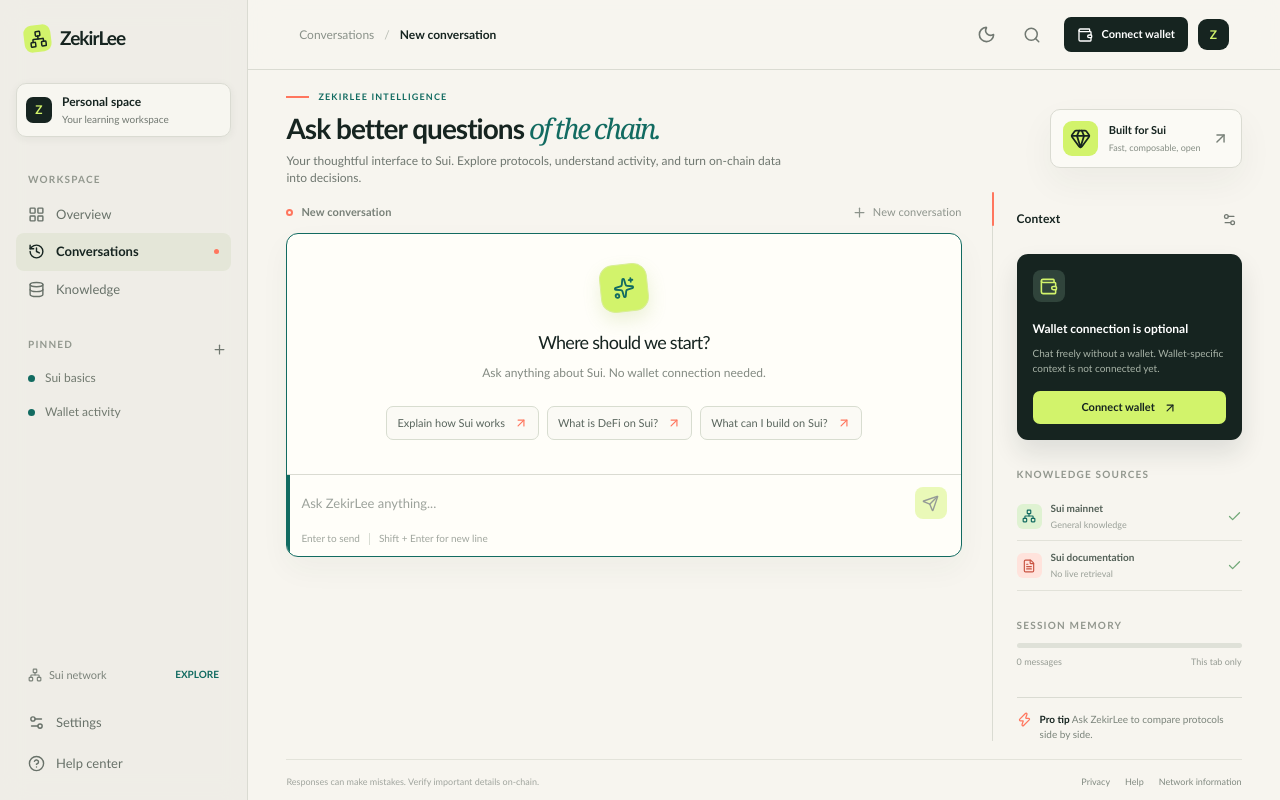
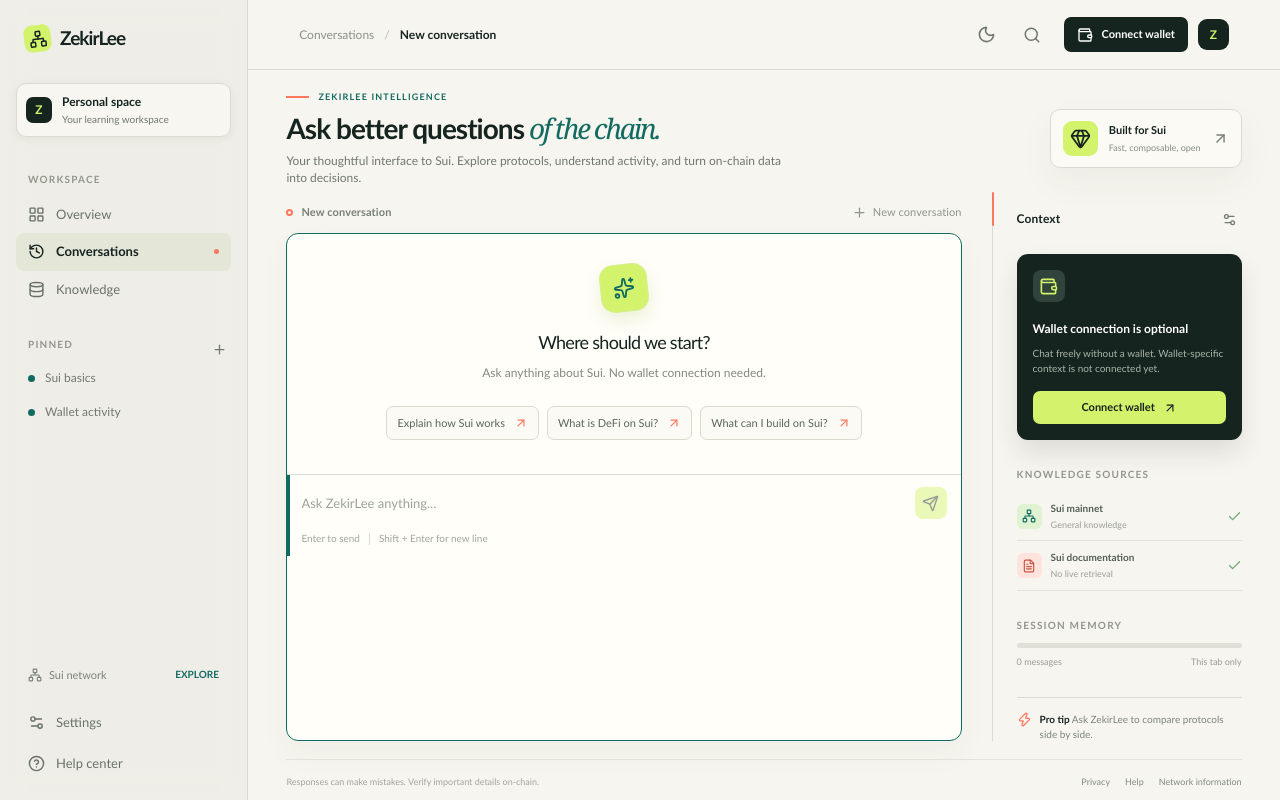
Before and after one commit to davelee001/zekirlee, a Next.js app: page / in a window 1280 px wide. Built offline with nearby package versions, Linux system fonts and the light colour scheme.

Commit message:
style: set flex for .chat-surface

```diff
--- a/src/app/globals.css
+++ b/src/app/globals.css
@@ -262,4 +262,4 @@
 .chat-layout { flex: 1; min-height: 0; margin-top: 0; align-items: stretch; }
 .chat-column { min-height: 0; min-width: 0; }
 .conversation-header { flex-shrink: 0; }
-.chat-surface { display: flex; flex-direction: column; }
+.chat-surface { display: flex; flex-direction: column; flex: 1; }
```
